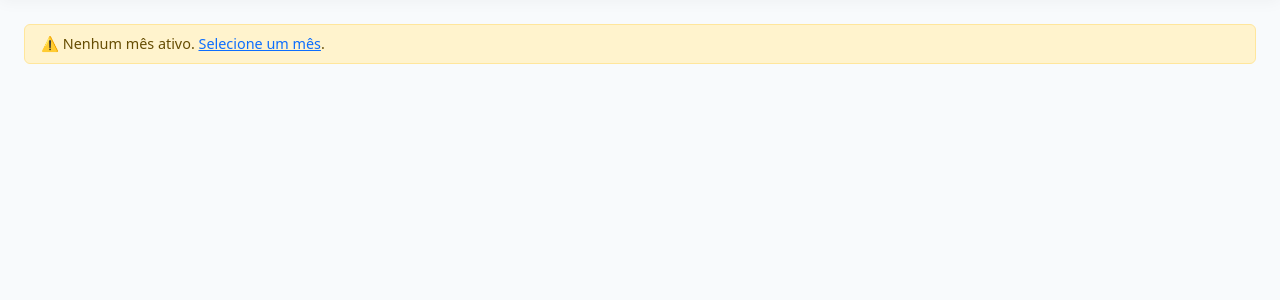
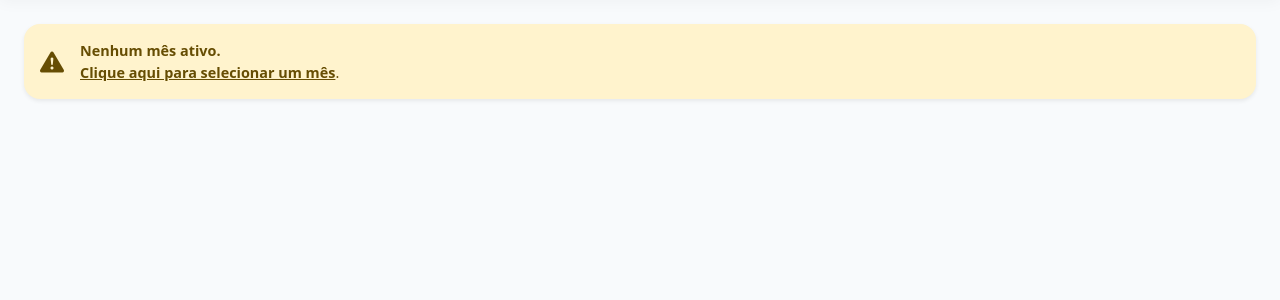
Before and after one commit to isaiasNsantos/controle_financeiro, a Django app: page /financas/ in a window 1280 px wide. Shown: the part 55-355 px from the top of the page. Run offline with Django 5.2, Linux system fonts and the light colour scheme; the visitor is signed in with stand-in values (Sample User, id 1).

```diff
--- a/templates/financas/dashboard.html
+++ b/templates/financas/dashboard.html
@@ -4,202 +4,295 @@
 {% block title %}Dashboard - Controle Financeiro{% endblock %}
 
 {% block content %}
+<style>
+    /* Estilos customizados para o Dashboard */
+    .dash-header {
+        background: linear-gradient(135deg, #4f46e5 0%, #7c3aed 100%);
+        color: white;
+        border-radius: 1.25rem;
+        padding: 1.5rem;
+        margin-bottom: 1.5rem;
+        box-shadow: 0 10px 25px -5px rgba(79, 70, 229, 0.4);
+    }
+    .resumo-card {
+        border: none;
+        border-radius: 1rem;
+        box-shadow: 0 4px 6px -1px rgba(0, 0, 0, 0.05), 0 2px 4px -1px rgba(0, 0, 0, 0.03);
+        transition: transform 0.2s ease;
+    }
+    .resumo-card:hover {
+        transform: translateY(-3px);
+    }
+    .icon-shape {
+        width: 48px;
+        height: 48px;
+        display: flex;
+        align-items: center;
+        justify-content: center;
+        border-radius: 0.75rem;
+        font-size: 1.5rem;
+    }
+    .card-credito {
+        background: linear-gradient(135deg, #111827 0%, #374151 100%);
+        border-radius: 1rem;
+        position: relative;
+        overflow: hidden;
+        border: none;
+    }
+    .card-credito::before {
+        content: '';
+        position: absolute;
+        top: -50px; right: -50px;
+        width: 150px; height: 150px;
+        background: rgba(255,255,255,0.05);
+        border-radius: 50%;
+    }
+    .card-credito::after {
+        content: '';
+        position: absolute;
+        bottom: -50px; left: -50px;
+        width: 100px; height: 100px;
+        background: rgba(255,255,255,0.05);
+        border-radius: 50%;
+    }
+    .list-group-item {
+        border-left: none; border-right: none;
+        padding: 0.75rem 1rem;
+    }
+    .list-group-item:last-child { border-bottom: none; }
+</style>
+
 {% if sem_mes_ativo %}
-        <div class="alert alert-warning py-2">
-            ⚠️ Nenhum mês ativo. <a href="/financas/meses/">Selecione um mês</a>.
+    <div class="alert alert-warning shadow-sm border-0 rounded-4 d-flex align-items-center">
+        <i class="bi bi-exclamation-triangle-fill fs-4 me-3"></i>
+        <div>
+            <strong>Nenhum mês ativo.</strong> <br>
+            <a href="/financas/meses/" class="alert-link">Clique aqui para selecionar um mês</a>.
+        </div>
     </div>
 {% else %}
-        <div class="d-flex justify-content-between align-items-center mb-3">
-            <h5 class="mb-0 fw-bold text-dark">Mês: {{ mes_ativo }}</h5>
+
+    <!-- 1. CABEÇALHO DO MÊS -->
+    <div class="dash-header d-flex justify-content-between align-items-center">
+        <div>
+            <small class="text-white-50 text-uppercase fw-bold" style="letter-spacing: 1px;">Visão Geral</small>
+            <h3 class="mb-0 fw-bold">{{ mes_ativo }}</h3>
+        </div>
+        <div>
             {% if alerta == 'estourado' %}
-                <span class="badge bg-pink py-1 px-2 shadow-sm">🔴 ESTOURADO</span>
+                <span class="badge bg-danger rounded-pill px-3 py-2 shadow-sm"><i class="bi bi-emoji-frown me-1"></i> Estourado</span>
             {% elif alerta == 'apertado' %}
-                <span class="badge bg-warning text-dark py-1 px-2 shadow-sm">🟡 APERTADO</span>
+                <span class="badge bg-warning text-dark rounded-pill px-3 py-2 shadow-sm"><i class="bi bi-emoji-neutral me-1"></i> Apertado</span>
             {% elif alerta == 'ok' %}
-                <span class="badge bg-neon py-1 px-2 shadow-sm">🟢 OK</span>
+                <span class="badge bg-success rounded-pill px-3 py-2 shadow-sm"><i class="bi bi-emoji-smile me-1"></i> Saudável</span>
             {% else %}
-                <span class="badge bg-secondary py-1 px-2 shadow-sm">⚪ SEM RECEITA</span>
+                <span class="badge bg-secondary rounded-pill px-3 py-2 shadow-sm">Sem Receita</span>
             {% endif %}
-        </div>
-
-        <!-- 1. Resumo -->
-        <div class="row g-2 mb-3">
-            <div class="col-4">
-                <div class="card card-resumo h-100 border-neon" style="border-left: 4px solid;">
-                    <div class="card-body p-2 text-center">
-                        <div class="label-mini">Receitas</div>
-                        <div class="valor-destaque text-neon mt-1">R$ {{ total_receitas|moeda }}</div>
-                    </div>
-                </div>
-            </div>
-            <div class="col-4">
-                <div class="card card-resumo h-100 border-pink" style="border-left: 4px solid;">
-                    <div class="card-body p-2 text-center">
-                        <div class="label-mini">Gastos</div>
-                        <div class="valor-destaque text-pink mt-1">R$ {{ total_gastos|moeda }}</div>
-                    </div>
-                </div>
-            </div>
-            <div class="col-4">
-                <div class="card card-resumo h-100 border-blue" style="border-left: 4px solid;">
-                    <div class="card-body p-2 text-center">
-                        <div class="label-mini">Sobra</div>
-                        <div class="valor-destaque text-blue mt-1">R$ {{ verba|moeda }}</div>
-                    </div>
-                </div>
         </div>
     </div>
 
-        <!-- 2. 50-30-20 -->
-        <div class="row g-2 mb-3">
+    <!-- 2. CARDS DE RESUMO -->
+    <div class="row g-3 mb-4">
         <div class="col-12 col-md-4">
-                <div class="card card-resumo h-100">
-                    <div class="card-body p-2">
-                        <div class="d-flex justify-content-between align-items-center mb-1">
-                            <span class="label-mini">Essenciais</span>
-                            <span class="fw-bold {% if pct_essenciais <= 50 %}text-purple{% else %}text-pink{% endif %}">{{ pct_essenciais|floatformat:0 }}%</span>
+            <div class="card resumo-card h-100">
+                <div class="card-body d-flex align-items-center">
+                    <div class="icon-shape bg-success bg-opacity-10 text-success me-3">
+                        <i class="bi bi-arrow-up-right"></i>
                     </div>
-                        <div class="fs-6 fw-bold text-dark">R$ {{ gastos_essenciais|moeda }}</div>
-                        <div class="progress mt-1">
-                            <div class="progress-bar {% if pct_essenciais <= 50 %}bg-purple{% else %}bg-pink{% endif %}" style="width: {{ pct_essenciais }}%"></div>
+                    <div>
+                        <small class="text-muted fw-bold text-uppercase">Receitas</small>
+                        <h4 class="mb-0 fw-bold text-success">R$ {{ total_receitas|moeda }}</h4>
                     </div>
                 </div>
             </div>
         </div>
         <div class="col-12 col-md-4">
-                <div class="card card-resumo h-100">
-                    <div class="card-body p-2">
-                        <div class="d-flex justify-content-between align-items-center mb-1">
-                            <span class="label-mini">Não essenciais</span>
-                            <span class="fw-bold {% if pct_nao_essenciais <= 30 %}text-purple{% else %}text-pink{% endif %}">{{ pct_nao_essenciais|floatformat:0 }}%</span>
+            <div class="card resumo-card h-100">
+                <div class="card-body d-flex align-items-center">
+                    <div class="icon-shape bg-danger bg-opacity-10 text-danger me-3">
+                        <i class="bi bi-arrow-down-left"></i>
                     </div>
-                        <div class="fs-6 fw-bold text-dark">R$ {{ gastos_nao_essenciais|moeda }}</div>
-                        <div class="progress mt-1">
-                            <div class="progress-bar {% if pct_nao_essenciais <= 30 %}bg-purple{% else %}bg-pink{% endif %}" style="width: {{ pct_nao_essenciais }}%"></div>
+                    <div>
+                        <small class="text-muted fw-bold text-uppercase">Gastos</small>
+                        <h4 class="mb-0 fw-bold text-danger">R$ {{ total_gastos|moeda }}</h4>
                     </div>
                 </div>
             </div>
         </div>
         <div class="col-12 col-md-4">
-                <div class="card card-resumo h-100">
-                    <div class="card-body p-2">
-                        <div class="d-flex justify-content-between align-items-center mb-1">
-                            <span class="label-mini">Sobra</span>
-                            <span class="fw-bold {% if pct_sobra >= 20 %}text-neon{% else %}text-pink{% endif %}">{{ pct_sobra|floatformat:0 }}%</span>
+            <div class="card resumo-card h-100">
+                <div class="card-body d-flex align-items-center">
+                    <div class="icon-shape bg-primary bg-opacity-10 text-primary me-3">
+                        <i class="bi bi-wallet2"></i>
                     </div>
-                        <div class="fs-6 fw-bold text-dark">R$ {{ verba|moeda }}</div>
-                        <div class="progress mt-1">
-                            <div class="progress-bar {% if pct_sobra >= 20 %}bg-neon{% else %}bg-pink{% endif %}" style="width: {% if pct_sobra > 0 %}{{ pct_sobra }}{% else %}0{% endif %}%"></div>
+                    <div>
+                        <small class="text-muted fw-bold text-uppercase">Sobra</small>
+                        <h4 class="mb-0 fw-bold text-primary">R$ {{ verba|moeda }}</h4>
                     </div>
                 </div>
             </div>
         </div>
     </div>
 
-        <!-- 3. GRÁFICO DE GASTOS -->
-        <div class="row g-2 mb-3">
-            <div class="col-12">
-                <div class="card card-form p-3 h-100">
-                    <h6 class="label-mini mb-3">Onde seu dinheiro foi gasto</h6>
+    <!-- 3. REGRA 50-30-20 -->
+    <h6 class="mb-3 fw-bold text-dark"><i class="bi bi-pie-chart-fill text-primary me-2"></i>Regra 50-30-20</h6>
+    <div class="row g-3 mb-4">
+        <div class="col-12 col-md-4">
+            <div class="card resumo-card h-100">
+                <div class="card-body p-3">
+                    <div class="d-flex justify-content-between align-items-center mb-1">
+                        <span class="fw-semibold text-muted">Essenciais</span>
+                        <span class="fw-bold {% if pct_essenciais <= 50 %}text-success{% else %}text-danger{% endif %}">{{ pct_essenciais|floatformat:0 }}%</span>
+                    </div>
+                    <h6 class="fw-bold text-dark mb-2">R$ {{ gastos_essenciais|moeda }}</h6>
+                    <div class="progress" style="height: 6px;">
+                        <div class="progress-bar {% if pct_essenciais <= 50 %}bg-success{% else %}bg-danger{% endif %}" style="width: {{ pct_essenciais }}%"></div>
+                    </div>
+                </div>
+            </div>
+        </div>
+        <div class="col-12 col-md-4">
+            <div class="card resumo-card h-100">
+                <div class="card-body p-3">
+                    <div class="d-flex justify-content-between align-items-center mb-1">
+                        <span class="fw-semibold text-muted">Não essenciais</span>
+                        <span class="fw-bold {% if pct_nao_essenciais <= 30 %}text-success{% else %}text-danger{% endif %}">{{ pct_nao_essenciais|floatformat:0 }}%</span>
+                    </div>
+                    <h6 class="fw-bold text-dark mb-2">R$ {{ gastos_nao_essenciais|moeda }}</h6>
+                    <div class="progress" style="height: 6px;">
+                        <div class="progress-bar {% if pct_nao_essenciais <= 30 %}bg-success{% else %}bg-danger{% endif %}" style="width: {{ pct_nao_essenciais }}%"></div>
+                    </div>
+                </div>
+            </div>
+        </div>
+        <div class="col-12 col-md-4">
+            <div class="card resumo-card h-100">
+                <div class="card-body p-3">
+                    <div class="d-flex justify-content-between align-items-center mb-1">
+                        <span class="fw-semibold text-muted">Sobra (Investimento)</span>
+                        <span class="fw-bold {% if pct_sobra >= 20 %}text-success{% else %}text-danger{% endif %}">{{ pct_sobra|floatformat:0 }}%</span>
+                    </div>
+                    <h6 class="fw-bold text-dark mb-2">R$ {{ verba|moeda }}</h6>
+                    <div class="progress" style="height: 6px;">
+                        <div class="progress-bar {% if pct_sobra >= 20 %}bg-success{% else %}bg-danger{% endif %}" style="width: {% if pct_sobra > 0 %}{{ pct_sobra }}{% else %}0{% endif %}%"></div>
+                    </div>
+                </div>
+            </div>
+        </div>
+    </div>
+
+    <div class="row g-4 mb-4">
+        <!-- 4. GRÁFICO -->
+        <div class="col-12 col-lg-5">
+            <div class="card resumo-card h-100">
+                <div class="card-body p-4">
+                    <h6 class="fw-bold text-dark mb-4">Gastos por Categoria</h6>
                     {% if grafico_valores %}
-                        <div style="position: relative; height: 250px; width: 100%; display: flex; justify-content: center;">
+                        <div style="position: relative; height: 250px; width: 100%;">
                             <canvas id="graficoGastos"></canvas>
                         </div>
                     {% else %}
-                        <div class="text-center text-muted py-4" style="font-size: 0.85rem;">
-                            Nenhum gasto lançado neste mês.
+                        <div class="text-center text-muted py-5">
+                            <i class="bi bi-inbox fs-1 d-block mb-2 text-black-50"></i>
+                            <span style="font-size: 0.9rem;">Nenhum gasto lançado.</span>
                         </div>
                     {% endif %}
                 </div>
             </div>
         </div>
 
-        <!-- 4. Lançamentos -->
-        <h6 class="mt-3 mb-2 fw-bold text-purple"><i class="bi bi-list-ul"></i> Últimos Lançamentos</h6>
-        <div class="row g-2 mb-3">
-            <div class="col-12 col-md-6">
-                <div class="card card-lista h-100">
-                    <div class="card-header bg-neon text-white py-1 px-2 d-flex justify-content-between align-items-center" style="border-radius: 12px 12px 0 0;">
-                        <span class="fw-bold" style="font-size:0.8rem;">Receitas</span>
-                        <a href="{% url 'receita_lista' %}" class="text-white text-decoration-none" style="font-size:0.75rem;">ver +</a>
+        <!-- 5. ÚLTIMOS LANÇAMENTOS -->
+        <div class="col-12 col-lg-7">
+            <div class="card resumo-card h-100">
+                <div class="card-header bg-white border-0 pt-4 pb-0 px-4 d-flex justify-content-between align-items-center">
+                    <h6 class="fw-bold text-dark mb-0">Últimos Lançamentos</h6>
                 </div>
-                    <div class="card-body p-0">
-                        {% if ultimas_receitas %}
+                <div class="card-body p-0 mt-2">
+                    <div class="row g-0">
+                        <!-- Receitas -->
+                        <div class="col-md-6 border-end">
+                            <div class="d-flex justify-content-between align-items-center px-4 py-2 bg-light bg-opacity-50">
+                                <span class="fw-bold text-success" style="font-size:0.85rem;"><i class="bi bi-arrow-up-circle-fill me-1"></i> Receitas</span>
+                                <a href="{% url 'receita_lista' %}" class="text-decoration-none" style="font-size:0.8rem;">Ver todas</a>
+                            </div>
                             <ul class="list-group list-group-flush">
                                 {% for r in ultimas_receitas %}
-                                    <li class="list-group-item d-flex justify-content-between align-items-center">
+                                    <li class="list-group-item d-flex justify-content-between align-items-center px-4 py-3">
                                         <div class="text-truncate" style="max-width:70%;">
-                                            <div class="fw-bold text-dark">{{ r.descricao }}</div>
-                                            <small class="text-muted">{{ r.data|date:"d/m" }} • {{ r.pessoa.nome }}</small>
+                                            <div class="fw-semibold text-dark">{{ r.descricao }}</div>
+                                            <small class="text-muted"><i class="bi bi-calendar3 me-1"></i>{{ r.data|date:"d/m" }} • {{ r.pessoa.nome }}</small>
                                         </div>
-                                        <span class="text-neon fw-bold">+ R$ {{ r.valor|moeda }}</span>
+                                        <span class="text-success fw-bold" style="font-size:0.9rem;">+ R$ {{ r.valor|moeda }}</span>
                                     </li>
+                                {% empty %}
+                                    <li class="list-group-item text-muted text-center py-4">Nenhuma receita.</li>
                                 {% endfor %}
                             </ul>
-                        {% else %}
-                            <div class="p-2 text-muted text-center" style="font-size:0.8rem;">Vazio</div>
-                        {% endif %}
+                        </div>
+
+                        <!-- Gastos -->
+                        <div class="col-md-6">
+                            <div class="d-flex justify-content-between align-items-center px-4 py-2 bg-light bg-opacity-50">
+                                <span class="fw-bold text-danger" style="font-size:0.85rem;"><i class="bi bi-arrow-down-circle-fill me-1"></i> Gastos</span>
+                                <a href="{% url 'gasto_lista' %}" class="text-decoration-none" style="font-size:0.8rem;">Ver todos</a>
+                            </div>
+                            <ul class="list-group list-group-flush">
+                                {% for g in ultimos_gastos %}
+                                    <li class="list-group-item d-flex justify-content-between align-items-center px-4 py-3">
+                                        <div class="text-truncate" style="max-width:70%;">
+                                            <div class="fw-semibold text-dark">
+                                                {% if g.cartao %}<i class="bi bi-credit-card text-primary me-1"></i>{% endif %}
+                                                {{ g.descricao }}
+                                            </div>
+                                            <small class="text-muted"><i class="bi bi-calendar3 me-1"></i>{{ g.data|date:"d/m" }} • {{ g.categoria.nome }}</small>
+                                        </div>
+                                        <span class="text-danger fw-bold" style="font-size:0.9rem;">- R$ {{ g.valor|moeda }}</span>
+                                    </li>
+                                {% empty %}
+                                    <li class="list-group-item text-muted text-center py-4">Nenhum gasto.</li>
+                                {% endfor %}
+                            </ul>
                         </div>
                     </div>
-            </div>
-
-            <div class="col-12 col-md-6">
-                <div class="card card-lista h-100">
-                    <div class="card-header bg-pink text-white py-1 px-2 d-flex justify-content-between align-items-center" style="border-radius: 12px 12px 0 0;">
-                        <span class="fw-bold" style="font-size:0.8rem;">Gastos</span>
-                        <a href="{% url 'gasto_lista' %}" class="text-white text-decoration-none" style="font-size:0.75rem;">ver +</a>
-                    </div>
-                    <div class="card-body p-0">
-                        {% if ultimos_gastos %}
-                            <ul class="list-group list-group-flush">
-                                {% for g in ultimos_gastos %}
-                                    <li class="list-group-item d-flex justify-content-between align-items-center">
-                                        <div class="text-truncate" style="max-width:70%;">
-                                            <div class="fw-bold text-dark">
-                                                {% if g.cartao %}<i class="bi bi-credit-card text-purple"></i> {% endif %}
-                                                {{ g.descricao }}
-                                            </div>
-                                            <small class="text-muted">{{ g.data|date:"d/m" }} • {{ g.categoria.nome }}</small>
-                                        </div>
-                                        <span class="text-pink fw-bold">- R$ {{ g.valor|moeda }}</span>
-                                    </li>
-                                {% endfor %}
-                            </ul>
-                        {% else %}
-                            <div class="p-2 text-muted text-center" style="font-size:0.8rem;">Vazio</div>
-                        {% endif %}
                 </div>
             </div>
         </div>
     </div>
 
-        <!-- 5. Cartões -->
-        <h6 class="mt-3 mb-2 fw-bold text-purple"><i class="bi bi-credit-card"></i> Cartões</h6>
-        <div class="row g-2 mb-3">
+    <!-- 6. CARTÕES -->
+    <h6 class="mb-3 fw-bold text-dark"><i class="bi bi-credit-card-2-front-fill text-primary me-2"></i>Meus Cartões</h6>
+    <div class="row g-3 mb-3">
         {% for c in resumo_cartoes %}
-                <div class="col-6 col-md-4 col-lg-3">
-                    <div class="card card-resumo h-100" style="background: linear-gradient(135deg, #1e1b4b, #8b5cf6); color: white;">
-                        <div class="card-body p-2">
-                            <div class="d-flex justify-content-between align-items-start mb-2">
-                                <span class="fw-bold" style="font-size: 0.9rem;">{{ c.cartao.nome }}</span>
-                                <i class="bi bi-credit-card fs-5"></i>
+            <div class="col-12 col-md-6 col-lg-4">
+                <div class="card card-credito text-white h-100">
+                    <div class="card-body p-4 position-relative" style="z-index: 1;">
+                        <div class="d-flex justify-content-between align-items-start mb-4">
+                            <span class="fw-bold fs-5">{{ c.cartao.nome }}</span>
+                            <i class="bi bi-wifi fs-4 text-white-50" style="transform: rotate(90deg);"></i>
                         </div>
-                            <div class="label-mini text-white-50">Fatura Atual</div>
-                            <div class="valor-destaque mt-1">R$ {{ c.total_mes|moeda }}</div>
+                        <small class="text-white-50 text-uppercase fw-bold" style="font-size: 0.7rem; letter-spacing: 1px;">Fatura Atual</small>
+                        <h3 class="mb-3 fw-bold">R$ {{ c.total_mes|moeda }}</h3>
                         {% if c.cartao.limite %}
-                                <div class="text-white-50 mt-1" style="font-size: 0.7rem;">Limite: R$ {{ c.cartao.limite|moeda }}</div>
+                            <div class="d-flex justify-content-between text-white-50" style="font-size: 0.8rem;">
+                                <span>Limite Disponível</span>
+                                <span>R$ {{ c.cartao.limite|moeda }}</span>
+                            </div>
                         {% endif %}
                     </div>
                 </div>
             </div>
         {% empty %}
             <div class="col-12">
-                    <div class="alert alert-light border text-muted text-center py-2" style="font-size:0.8rem;">
-                        Nenhum cartão cadastrado. <a href="/financas/cartoes/">Cadastre aqui</a>.
+                <div class="card resumo-card">
+                    <div class="card-body text-center text-muted py-4">
+                        <i class="bi bi-credit-card fs-1 text-black-50 d-block mb-2"></i>
+                        Nenhum cartão cadastrado. <a href="/financas/cartoes/" class="text-decoration-none">Cadastre aqui</a>.
+                    </div>
                 </div>
             </div>
         {% endfor %}
     </div>
+
 {% endif %}
 {% endblock %}
 
@@ -212,8 +305,8 @@
         if (canvas && {{ grafico_valores|length }} > 0) {
             const ctx = canvas.getContext('2d');
 
-            // Paleta de cores do nosso app
-            const cores = ['#ec4899', '#8b5cf6', '#0ea5e9', '#10b981', '#f59e0b', '#6366f1', '#f43f5e'];
+            // Paleta de cores mais sóbrias e modernas
+            const cores = ['#6366f1', '#ec4899', '#06b6d4', '#10b981', '#f59e0b', '#8b5cf6', '#f43f5e'];
 
             new Chart(ctx, {
                 type: 'doughnut',
@@ -222,20 +315,23 @@
                     datasets: [{
                         data: {{ grafico_valores|safe }},
                         backgroundColor: cores,
-                        borderWidth: 0,
-                        hoverOffset: 5
+                        borderWidth: 2,
+                        borderColor: '#ffffff',
+                        hoverOffset: 6
                     }]
                 },
                 options: {
                     responsive: true,
                     maintainAspectRatio: false,
-                    cutout: '70%', // Deixa a rosquinha fininha
+                    cutout: '75%', // Mais fininho ainda
                     plugins: {
                         legend: {
-                            position: 'right',
+                            position: 'bottom', // Joga a legenda pra baixo
                             labels: {
-                                boxWidth: 12,
-                                font: { size: 11, family: 'sans-serif' }
+                                usePointStyle: true,
+                                boxWidth: 8,
+                                padding: 20,
+                                font: { size: 11, family: "'Segoe UI', Roboto, sans-serif" }
                             }
                         }
                     }
```
Lines whose indentation alone changed are shown as unchanged.
